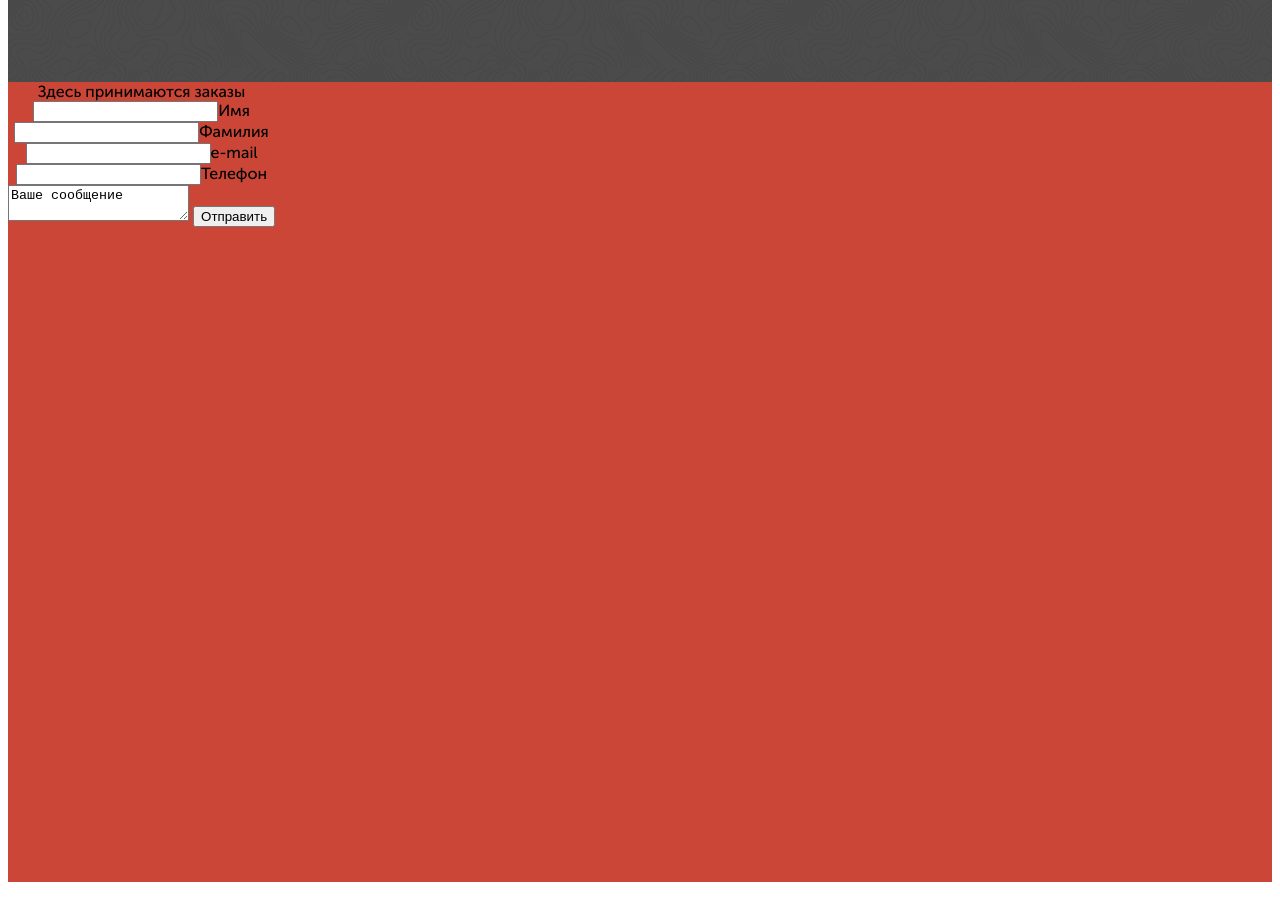
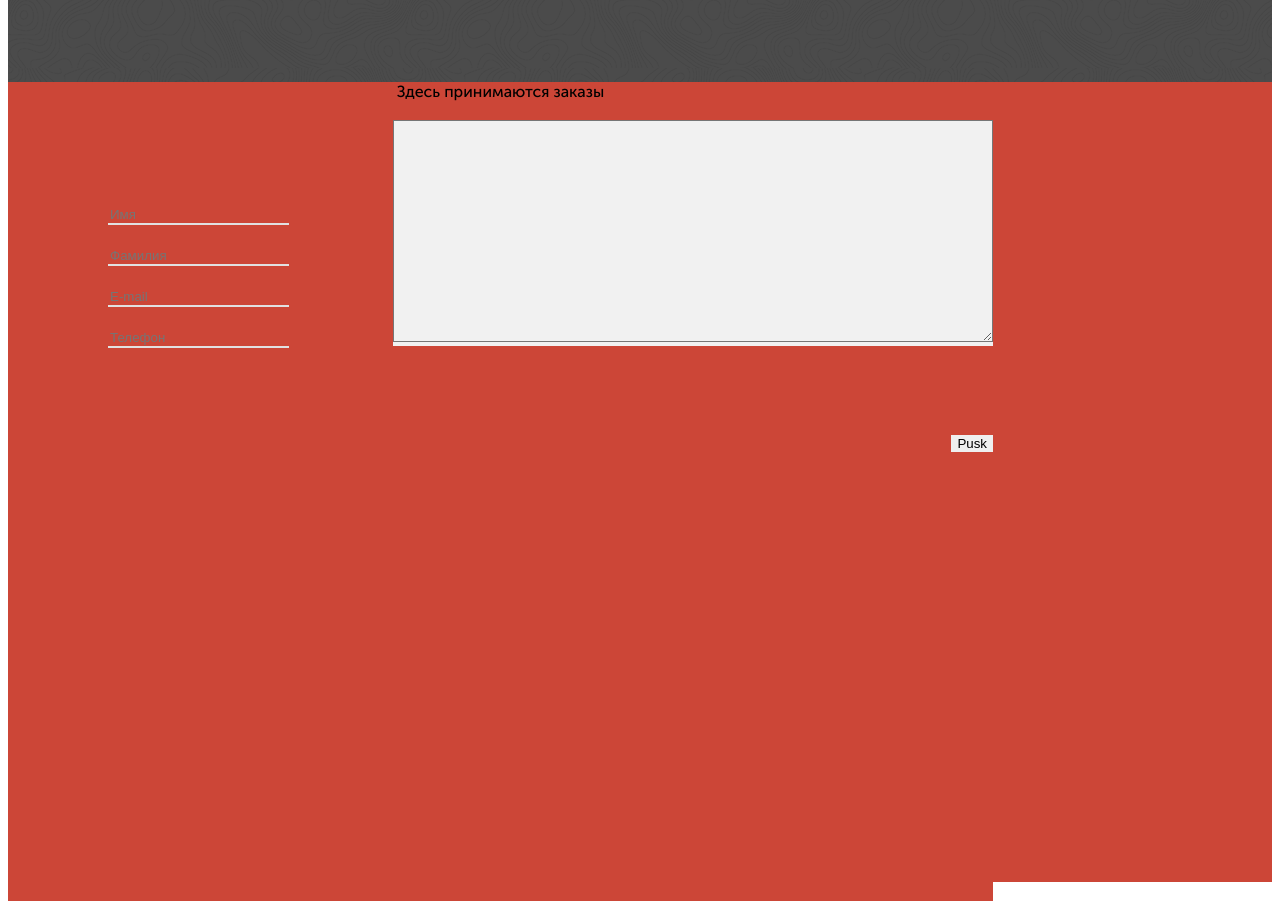
Before and after one commit to StGreg13/MineSite, a plain HTML site: page site/index.html in a window 1280 px wide. Shown: the part 3244-4145 px from the top of the page. Drawn offline with Linux system fonts and the light colour scheme; files whose address does not match are found by name.

Commit message:
works on last frame

```diff
--- a/site/index.html
+++ b/site/index.html
@@ -40,7 +40,7 @@
 			<div>
 				<h2>Итоги моего труда</h2>
 			</div>
-			<!-- <div>
+			<div class="works-block">
 				<div>
 					<div>
 						<img src="img/site1.png" alt="">
@@ -54,7 +54,7 @@
 				<div>
 					<img src="img/site3.png" alt="">
 				</div>
-			</div>-->
+			</div>
 
 		</div>
 	</div>
@@ -84,26 +84,23 @@
 	<div class="bg-cu">
 		<div class="co-us">
 			<div>Здесь принимаются заказы</div>
-			<div>
-				<div>
-					<div class="wr-block">
-						<input name="wr-ar" type="text">Имя
-					</div>
-					<div class="wr-block">
-						<input name="wr-ar" type="text">Фамилия
-					</div>
-					<div class="wr-block">
-						<input name="wr-ar" type="text">e-mail
-					</div>
-					<div class="wr-block">
-						<input name="wr-ar" type="text">Телефон
-					</div>
-				</div>
-				<div>
-					<textarea>Ваше сообщение</textarea>
-					<button>Отправить</button>
-				</div>
-			</div>
+			<div class="carton-box">
+
+
+
+	<div class="tap">
+    <div class="blocks">
+			<div><input type="text" placeholder="Имя" class="inf-bl"></div>
+			<div><input type="text" placeholder="Фамилия" class="inf-bl"></div>
+			<div><input type="text" placeholder="E-mail" class="inf-bl"></div>
+			<div><input type="text" placeholder="Телефон" class="inf-bl"></div>
+		</div>
+    <div class="textarea">
+		  <textarea name="" id="" cols="30" rows="10" class="place"></textarea>
+		  </div>
+      <div><button class="but">Pusk</button></div>
+		</div>
+	</div>
 		</div>
 	</div>
 </body>
--- a/site/style.css
+++ b/site/style.css
@@ -151,3 +151,45 @@
 	    background: transparent!important;
 
 }
+.carton-box{
+
+	width: 100%; height: 800px;
+	justify-content: space-between;
+	background: #cc4637;
+}
+.tap {
+
+	text-align: center;
+}
+.textarea {
+
+	display: inline-block;
+	background: #f1f1f1;
+}
+.textarea textarea {
+	width: 594px !important; height: 216px !important;
+}
+.blocks {
+	display: inline-block;
+	background: transparent!important;;
+
+
+}
+.inf-bl {
+	color: #e1e1e1;
+	margin-top: 20px;
+	background-color: transparent!important;
+	border: none;
+	border-bottom: 2px solid #e1e1e1;
+}
+.place {
+
+
+	background-color: transparent!important;
+
+}
+.but {
+	border: none;
+	float: right;
+
+}
```
